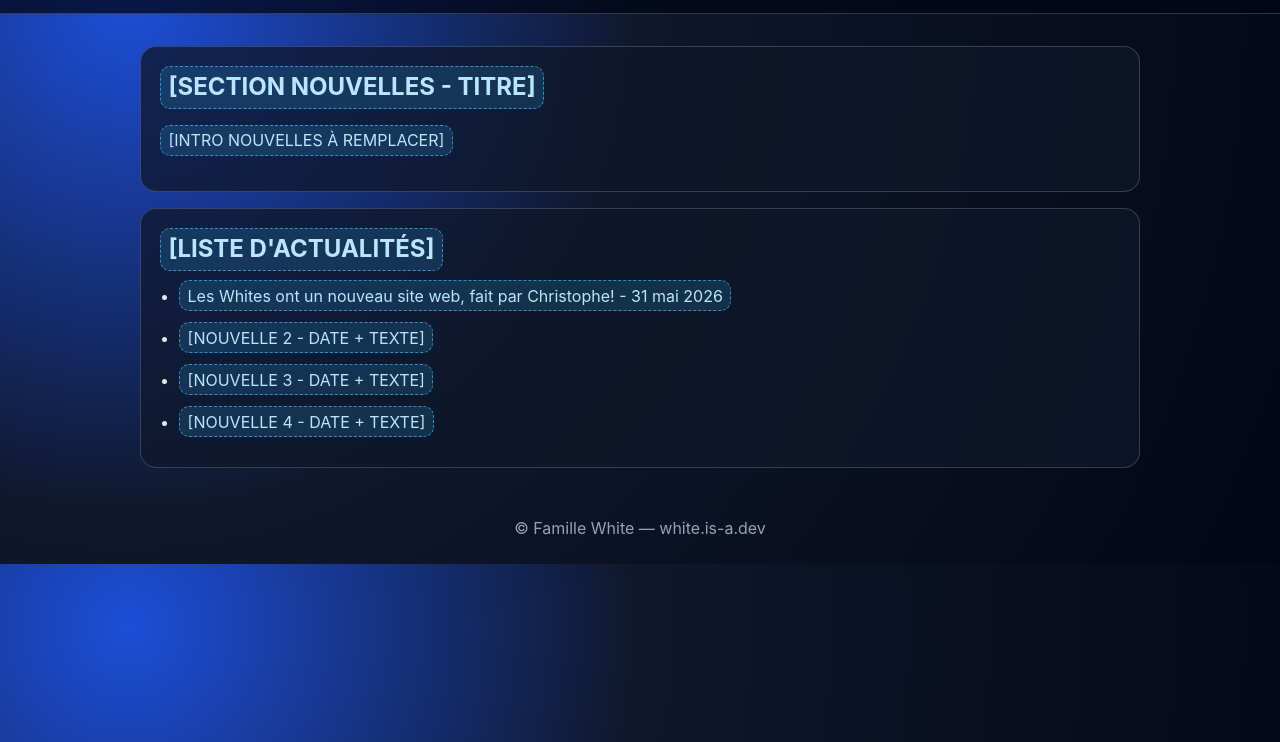
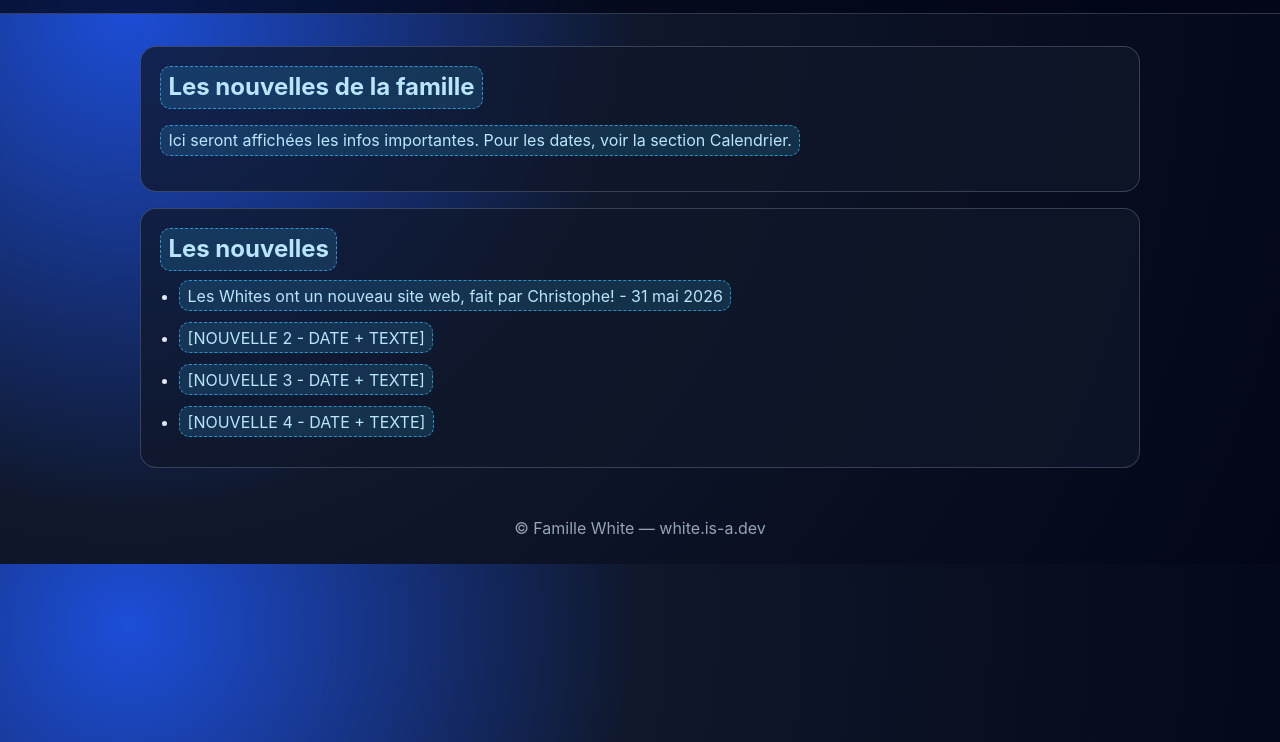
Before and after one commit to gnof-the-shark/whiteweb, a website: page nouvelles.html in a window 1280 px wide. Shown: the part 58-800 px from the top of the page. Drawn offline with Linux system fonts and the light colour scheme.

Commit message:
Update news section titles and placeholders

```diff
--- a/nouvelles.html
+++ b/nouvelles.html
@@ -20,12 +20,12 @@
 
     <main>
       <section>
-        <h2><span class="placeholder">[SECTION NOUVELLES - TITRE]</span></h2>
-        <p><span class="placeholder">[INTRO NOUVELLES À REMPLACER]</span></p>
+        <h2><span class="placeholder">Les nouvelles de la famille</span></h2>
+        <p><span class="placeholder">Ici seront affichées les infos importantes. Pour les dates, voir la section Calendrier.</span></p>
       </section>
 
       <section>
-        <h2><span class="placeholder">[LISTE D'ACTUALITÉS]</span></h2>
+        <h2><span class="placeholder">Les nouvelles</span></h2>
         <ul>
           <li><span class="placeholder">Les Whites ont un nouveau site web, fait par Christophe! - 31 mai 2026</span></li>
           <li><span class="placeholder">[NOUVELLE 2 - DATE + TEXTE]</span></li>
```
